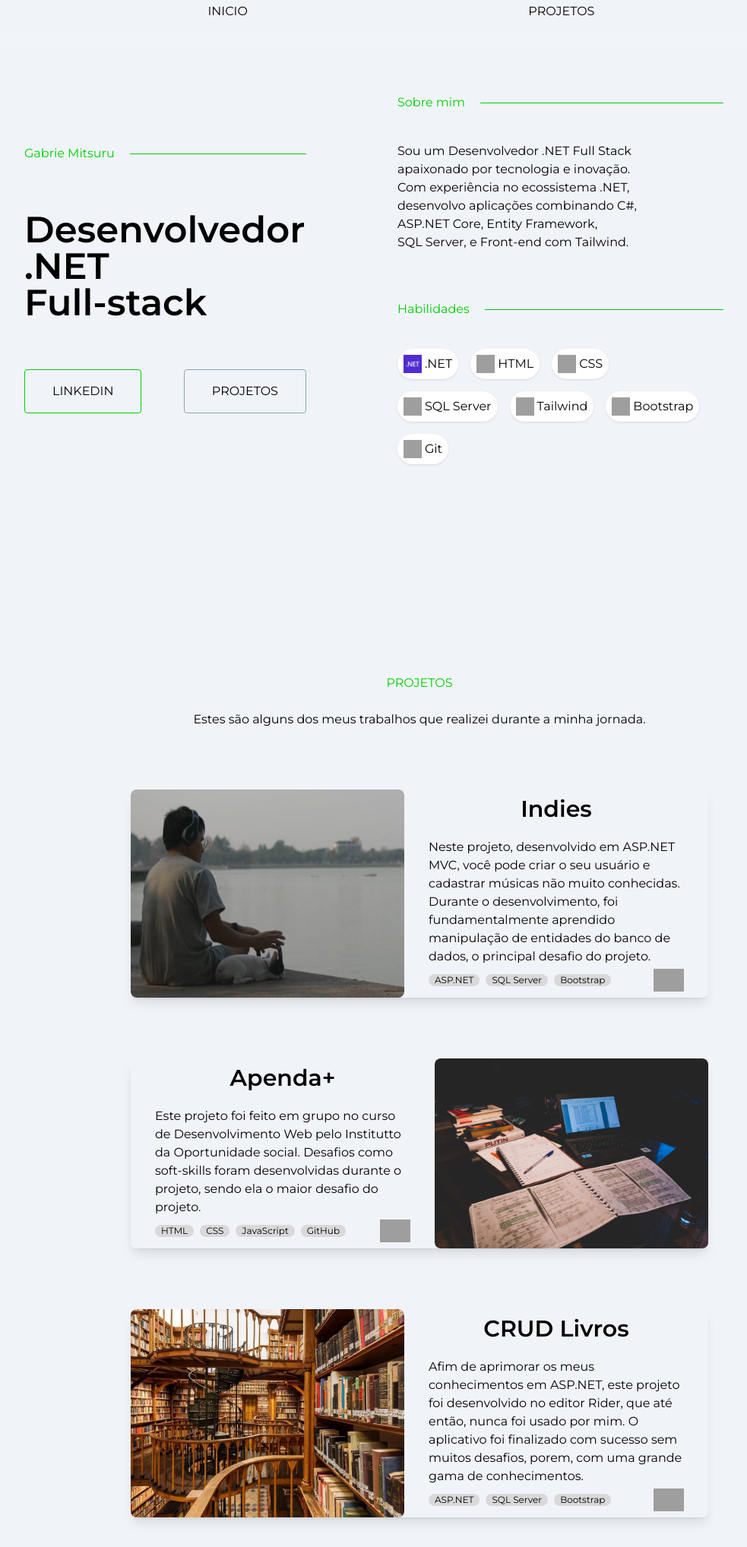
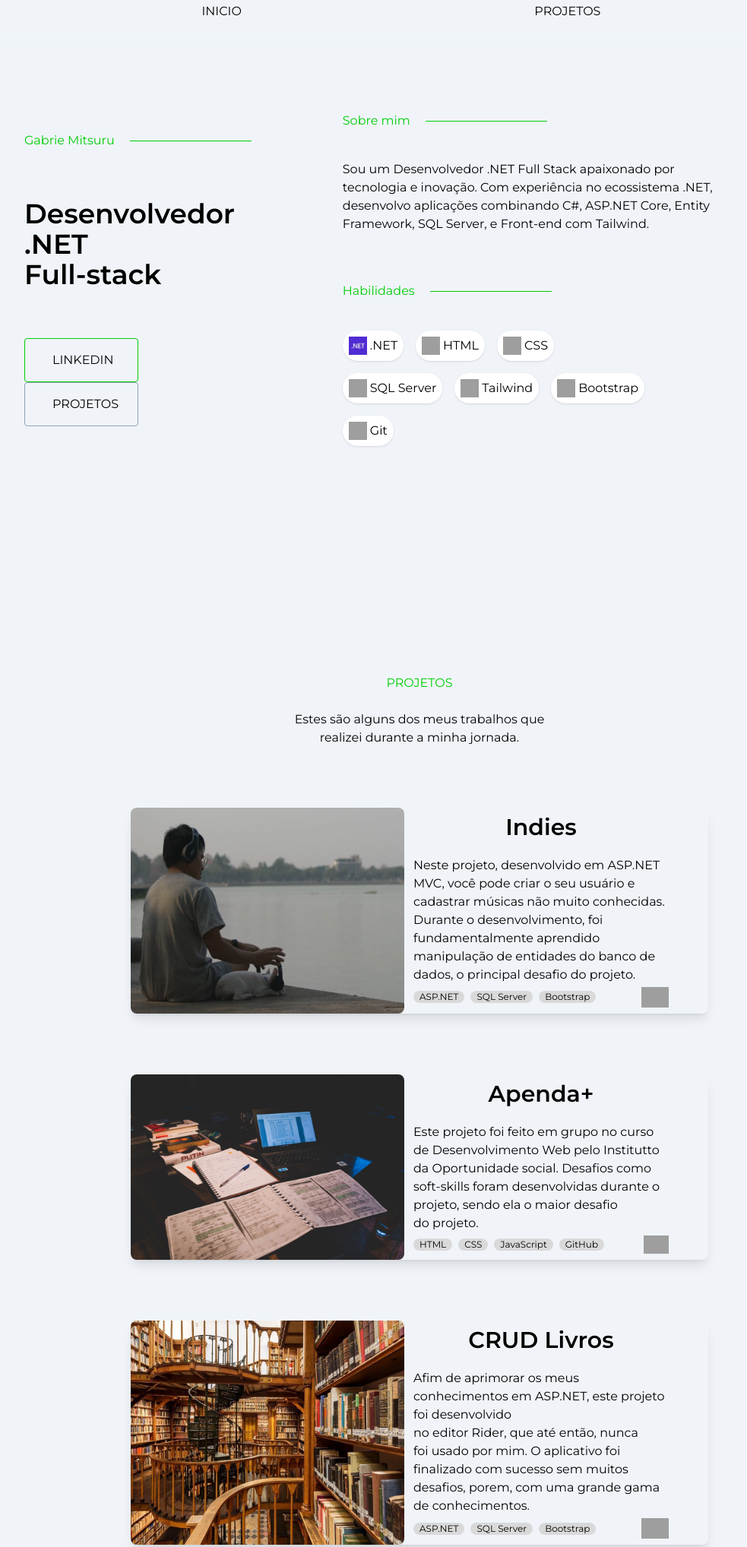
Before and after one commit to GabrielKameoka/Portifolio, a website: page src/index.html in a window 1280 px wide. Shown: the part 33-2069 px from the top of the page at 76% size, without its empty margins (88-1071 px from the left). Drawn offline with nearby package versions, Linux system fonts and the light colour scheme; grey boxes are pictures that could not be loaded.

Commit message:
finalizando responsividade

```diff
--- a/src/index.html
+++ b/src/index.html
@@ -25,10 +25,9 @@
   </head>
   <body class="bg-[#F0F4F9] font-montserrat dark:bg-gray-900 transition">
     <header
-      class="fixed w-full top-0 flex items-center justify-between p-6 z-50 bg-[#F0F4F9]/30 backdrop-blur-md dark:bg-gray-900/30 dark:backdrop-blur-md transition"
+      class="fixed w-full top-0 flex items-center justify-around sm:justify-between p-6 pr-10 pl-10 sm:pl-0 sm:pr-0 z-50 bg-[#F0F4F9]/30 backdrop-blur-md dark:bg-gray-900/30 dark:backdrop-blur-md transition"
     >
-      <!-- Contêiner para os links, centralizando-os -->
-      <nav class="flex-1 flex justify-evenly space-x-8 dark:text-white">
+      <nav class="flex-1 flex justify-evenly space-x-8 dark:text-white flex-wrap">
         <a href="#inicio" class="menu-link" id="link-inicio">INICIO</a>
         <a href="#projetos" class="menu-link" id="link-projetos">PROJETOS</a>
       </nav>
@@ -85,22 +84,22 @@
         >
           <div class="titulo flex items-center gap-5">
             <p class="flex whitespace-nowrap">Gabrie Mitsuru</p>
-            <hr class="w-1/1" />
+            <hr class="w-40 sm-80" />
           </div>
-          <h1 class="text-5xl font-semibold">
+          <h1 class="text-4xl font-regular sm:font-semibold">
             Desenvolvedor .NET <br />
             Full-stack
           </h1>
-          <div class="botoes flex justify-between">
+          <div class="botoes flex justify-between flex-wrap gap-10 sm:gap-0">
             <a
               id="botaolinkedin"
-              class="px-9 py-4 border text-black rounded hover:bg-[#00CD07] hover:text-white transition dark:text-white"
+              class="w-[150px] h-[58px] px-9 py-4 border text-black rounded hover:bg-[#00CD07] hover:text-white transition dark:text-white"
               target="_blank"
               href="https://www.linkedin.com/in/gabriel-mitsuru/"
               >LINKEDIN</a
             >
             <a
-              class="px-9 py-4 border border-slate-400 text-black rounded hover:bg-slate-400 hover:text-white transition dark:text-white"
+              class="w-[150px] h-[58px] px-9 py-4 border border-slate-400 text-black rounded hover:bg-slate-400 hover:text-white transition dark:text-white"
               href="#projetos"
               >PROJETOS</a
             >
@@ -115,14 +114,14 @@
           <div class="dark:text-white">
             <div class="flex items-center gap-5 mb-10 sobremim">
               <p class="flex whitespace-nowrap">Sobre mim</p>
-              <hr class="w-80" />
+              <hr class="w-40 sm-80" />
             </div>
             <p class="flex justify-center sm:justify-start">
-              Sou um Desenvolvedor .NET Full Stack <br />apaixonado por
-              tecnologia e inovação. <br />Com experiência no ecossistema
-              .NET,<br />
-              desenvolvo aplicações combinando C#,<br />
-              ASP.NET Core, Entity Framework,<br />
+              Sou um Desenvolvedor .NET Full Stack apaixonado por
+              tecnologia e inovação. Com experiência no ecossistema
+              .NET,
+              desenvolvo aplicações combinando C#,
+              ASP.NET Core, Entity Framework,
               SQL Server, e Front-end com Tailwind.
             </p>
           </div>
@@ -130,10 +129,10 @@
           <div>
             <div class="flex items-center gap-5 mb-10 habilidades">
               <p>Habilidades</p>
-              <hr class="w-full" />
+              <hr class="w-40 sm-80" />
             </div>
 
-            <div class="tags flex flex-wrap gap-4 w-100">
+            <div class="tags flex flex-wrap gap-4 sm:w-100">
               <div
                 class="flex gap-1 p-2 pl-2 pr-2 rounded-full bg-white shadow-sm hover:bg-violet-500 hover:text-white transition dark:shadow-lg dark:text-white dark:bg-slate-800"
               >
@@ -209,14 +208,14 @@
       >
         <div class="flex flex-col gap-6 mb-10">
           <h1 class="titulo text-center">PROJETOS</h1>
-          <p class="text-center dark:text-white">
-            Estes são alguns dos meus trabalhos que realizei durante a minha
+          <p class="text-center dark:text-white text-wrap">
+            Estes são alguns dos meus trabalhos que <br> realizei durante a minha
             jornada.
           </p>
         </div>
 
         <div
-          class="flex flex-col lg:flex-row w-100 lg:w-[760px] rounded-lg shadow-lg mx-auto m-10 transition dark:bg-slate-800"
+          class="flex flex-col lg:flex-row w-90 lg:w-[760px] rounded-lg shadow-lg mx-auto m-10 transition dark:bg-slate-800"
           data-aos="fade-up"
           data-aos-duration="1000"
         >
@@ -226,18 +225,20 @@
             alt=""
           />
           <div
-            class="flex flex-col w-100 gap-1 pt-2 pb-2 pr-8 pl-8 dark:text-white"
+            class="flex flex-col w-90 gap-1 pt-2 pb-2 pr-3 pl-3 dark:text-white"
           >
             <h1 class="text-center text-center text-3xl font-semibold mb-4">
               Indies
             </h1>
-            <p>
-              Neste projeto, desenvolvido em ASP.NET MVC, você pode criar o seu
-              usuário e cadastrar músicas não muito conhecidas. Durante o
-              desenvolvimento, foi fundamentalmente aprendido manipulação de
-              entidades do banco de dados, o principal desafio do projeto.
+            <p class="text-wrap">
+              Neste projeto, desenvolvido em ASP.NET <br />
+              MVC, você pode criar o seu usuário e <br />
+              cadastrar músicas não muito conhecidas. Durante o desenvolvimento,
+              foi fundamentalmente aprendido <br />
+              manipulação de entidades do banco de <br />
+              dados, o principal desafio do projeto.
             </p>
-            <div class="flex justify-between">
+            <div class="flex gap-15 sm:justify-between">
               <div class="flex items-center gap-2">
                 <div
                   class="bg-[#D9D9D9] pr-2 pl-2 rounded-3xl text-xs dark:bg-slate-600"
@@ -245,7 +246,7 @@
                   ASP.NET
                 </div>
                 <div
-                  class="bg-[#D9D9D9] pr-2 pl-2 rounded-3xl text-xs dark:bg-slate-600"
+                  class="bg-[#D9D9D9] pr-2 pl-2 rounded-3xl text-xs dark:bg-slate-600 whitespace-nowrap"
                 >
                   SQL Server
                 </div>
@@ -269,21 +270,26 @@
         </div>
 
         <div
-          class="flex flex-col lg:flex-row w-100 lg:w-[760px] rounded-lg shadow-lg mx-auto m-10 dark:text-white dark:bg-slate-800"
+          class="flex flex-col lg:flex-row w-90 lg:w-[760px] rounded-lg shadow-lg mx-auto m-10 dark:text-white dark:bg-slate-800"
           data-aos="fade-up"
           data-aos-duration="1000"
         >
-          <div class="flex flex-col w-100 gap-1 pt-2 pb-2 pr-8 pl-8">
+        <img
+          class="lg:w-[360px] rounded-lg"
+          src="./assets/img/1176276.jpg"
+          alt=""
+        />
+          <div class="flex flex-col w-90 gap-1 pt-2 pb-2 pr-3 pl-3 dark:text-white">
             <h1 class="text-center text-center text-3xl font-semibold mb-4">
               Apenda+
             </h1>
-            <p>
+            <p class="text-wrap">
               Este projeto foi feito em grupo no curso de Desenvolvimento Web
-              pelo Institutto da Oportunidade social. Desafios como soft-skills
-              foram desenvolvidas durante o projeto, sendo ela o maior desafio
+              pelo Institutto da Oportunidade social. Desafios como <br> soft-skills
+              foram desenvolvidas durante o projeto, sendo ela o maior desafio <br>
               do projeto.
             </p>
-            <div class="flex justify-between">
+            <div class="flex gap-13 sm:justify-between">
               <div class="flex items-center gap-2">
                 <div
                   class="bg-[#D9D9D9] pr-2 pl-2 rounded-3xl text-xs dark:bg-slate-600"
@@ -317,15 +323,10 @@
               </a>
             </div>
           </div>
-          <img
-            class="lg:w-[360px] rounded-lg"
-            src="./assets/img/1176276.jpg"
-            alt=""
-          />
         </div>
 
         <div
-          class="flex flex-col lg:flex-row w-100 lg:w-[760px] rounded-lg shadow-lg mx-auto m-10 dark:text-white dark:bg-slate-800"
+          class="flex flex-col lg:flex-row w-90 lg:w-[760px] rounded-lg shadow-lg mx-auto m-10 dark:text-white dark:bg-slate-800"
           data-aos="fade-up"
           data-aos-duration="1000"
         >
@@ -334,17 +335,17 @@
             src="./assets/img/7097422.jpg"
             alt=""
           />
-          <div class="flex flex-col w-100 gap-1 pt-2 pb-2 pr-8 pl-8">
+          <div class="flex flex-col w-90 gap-1 pt-2 pb-2 pr-3 pl-3 dark:text-white">
             <h1 class="text-center text-center text-3xl font-semibold mb-4">
               CRUD Livros
             </h1>
-            <p>
+            <p class="text-wrap">
               Afim de aprimorar os meus conhecimentos em ASP.NET, este projeto
-              foi desenvolvido no editor Rider, que até então, nunca foi usado
-              por mim. O aplicativo foi finalizado com sucesso sem muitos
-              desafios, porem, com uma grande gama de conhecimentos.
+              foi desenvolvido <br> no editor Rider, que até então, nunca <br> foi usado
+              por mim. O aplicativo foi <br> finalizado com sucesso sem muitos <br>
+              desafios, porem, com uma grande gama <br> de conhecimentos.
             </p>
-            <div class="flex justify-between">
+            <div class="flex gap-15 sm:justify-between">
               <div class="flex items-center gap-2">
                 <div
                   class="bg-[#D9D9D9] pr-2 pl-2 rounded-3xl text-xs dark:bg-slate-600"
@@ -352,7 +353,7 @@
                   ASP.NET
                 </div>
                 <div
-                  class="bg-[#D9D9D9] pr-2 pl-2 rounded-3xl text-xs dark:bg-slate-600"
+                  class="bg-[#D9D9D9] pr-2 pl-2 rounded-3xl text-xs dark:bg-slate-600 whitespace-nowrap"
                 >
                   SQL Server
                 </div>
```
Also changed, not shown: src/output.css.
